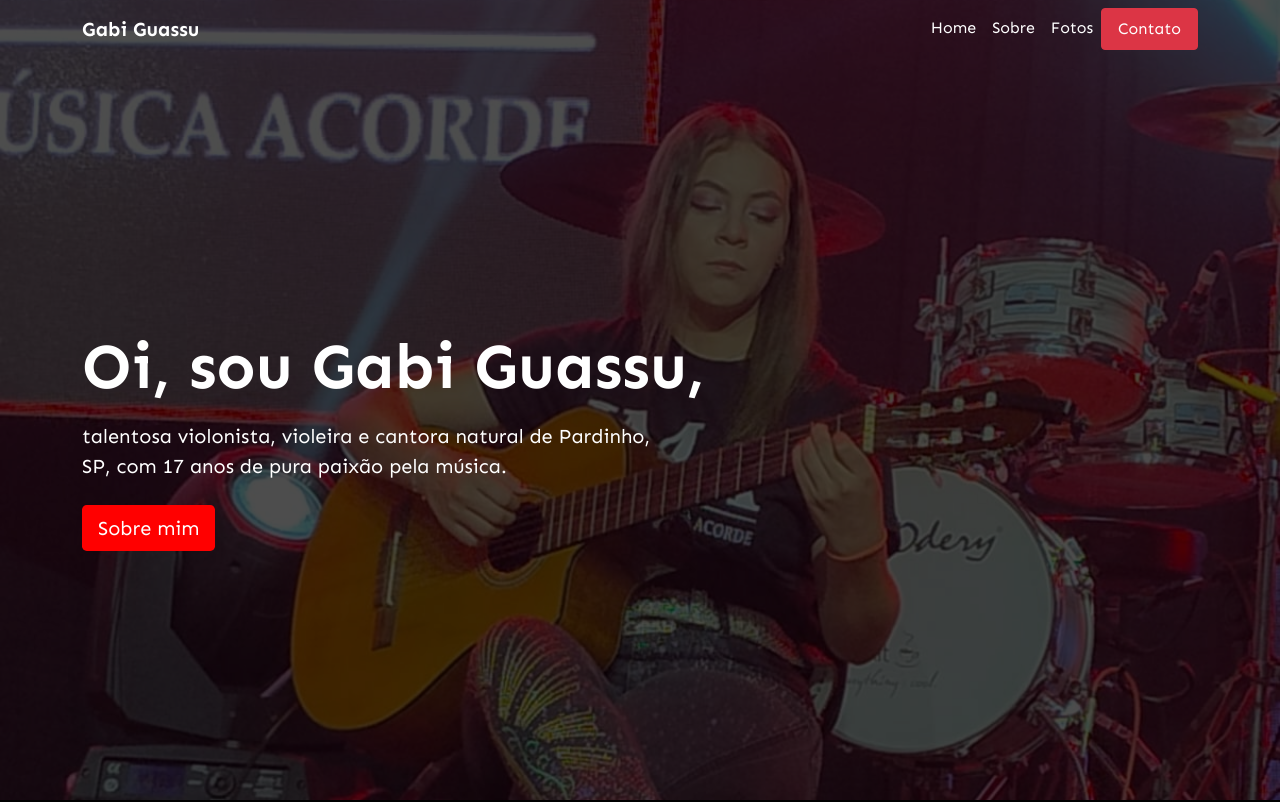
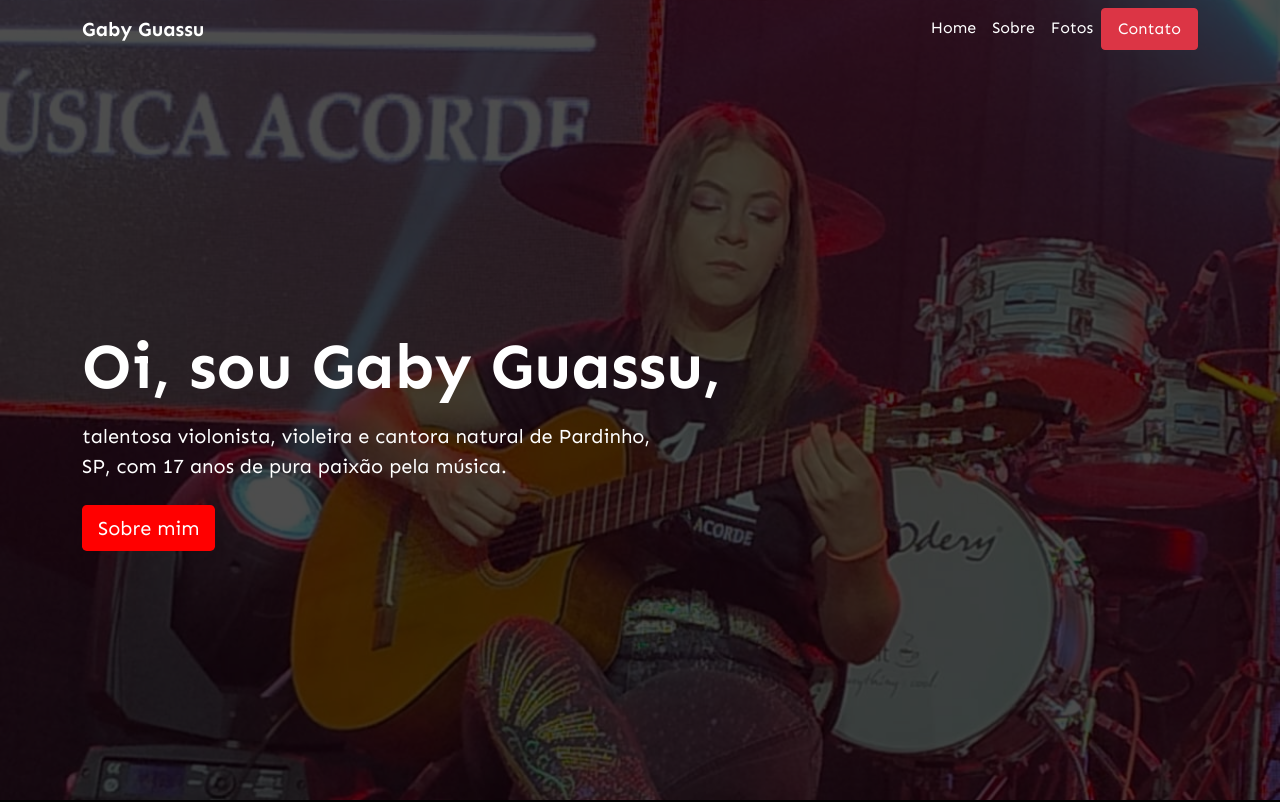
Before and after one commit to miluiza/gaby-page, a plain HTML site: page index.html in a window 1280 px wide. Shown: the top 802 px of the page. Drawn offline with nearby package versions, Linux system fonts and the light colour scheme.

Commit message:
Alterando nome da pagina

```diff
--- a/index.html
+++ b/index.html
@@ -3,7 +3,7 @@
 <head>
   <meta charset="UTF-8" />
   <meta name="viewport" content="width=device-width, initial-scale=1.0"/>
-  <title>Gabi Guassu</title>
+  <title>Gaby Guassu</title>
 
   <!-- Favicon -->
   <link rel="icon" type="image/png" href="assets/icons/icons8-emoji-de-guitarra-48.png">
@@ -33,7 +33,7 @@
     <!-- NAVBAR transparente, textos brancos -->
     <nav class="navbar navbar-expand-lg navbar-dark position-absolute w-100" style="background-color: transparent; z-index: 10;">
       <div class="container">
-        <a class="navbar-brand fw-bold text-white" href="#">Gabi Guassu</a>
+        <a class="navbar-brand fw-bold text-white" href="#">Gaby Guassu</a>
         <button
           class="navbar-toggler"
           type="button"
@@ -72,7 +72,7 @@
     <section class="home-page d-flex align-items-center text-white">
       <!-- Adicionamos margin-top para não ficar atrás da navbar absoluta -->
       <div class="container position-relative py-5" style="margin-top: 80px;">
-        <h1 class="display-3 fw-bold mb-3">Oi, sou Gabi Guassu,</h1>
+        <h1 class="display-3 fw-bold mb-3">Oi, sou Gaby Guassu,</h1>
         <p class="lead mb-4" style="max-width: 600px;">
           talentosa violonista, violeira e cantora natural de Pardinho, SP,
           com 17 anos de pura paixão pela música.
@@ -94,7 +94,7 @@
             <div class="col-md-4">
               <img
                 src="assets/images/ApresentacaoMicrofone.jpeg"
-                alt="Foto de Gabi Guassu"
+                alt="Foto de Gaby Guassu"
                 class="img-fluid h-100"
                 style="object-fit: cover;"
               >
```
